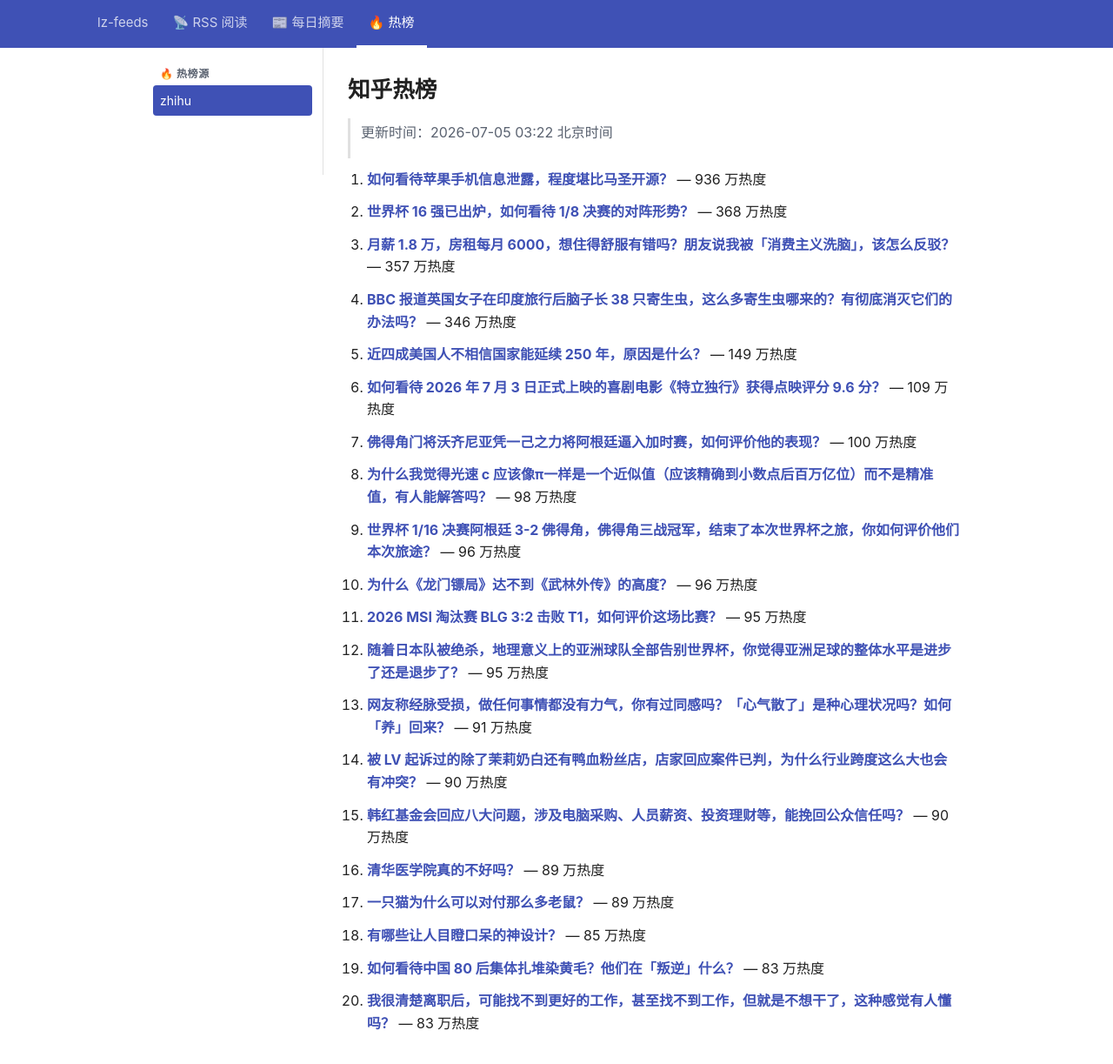
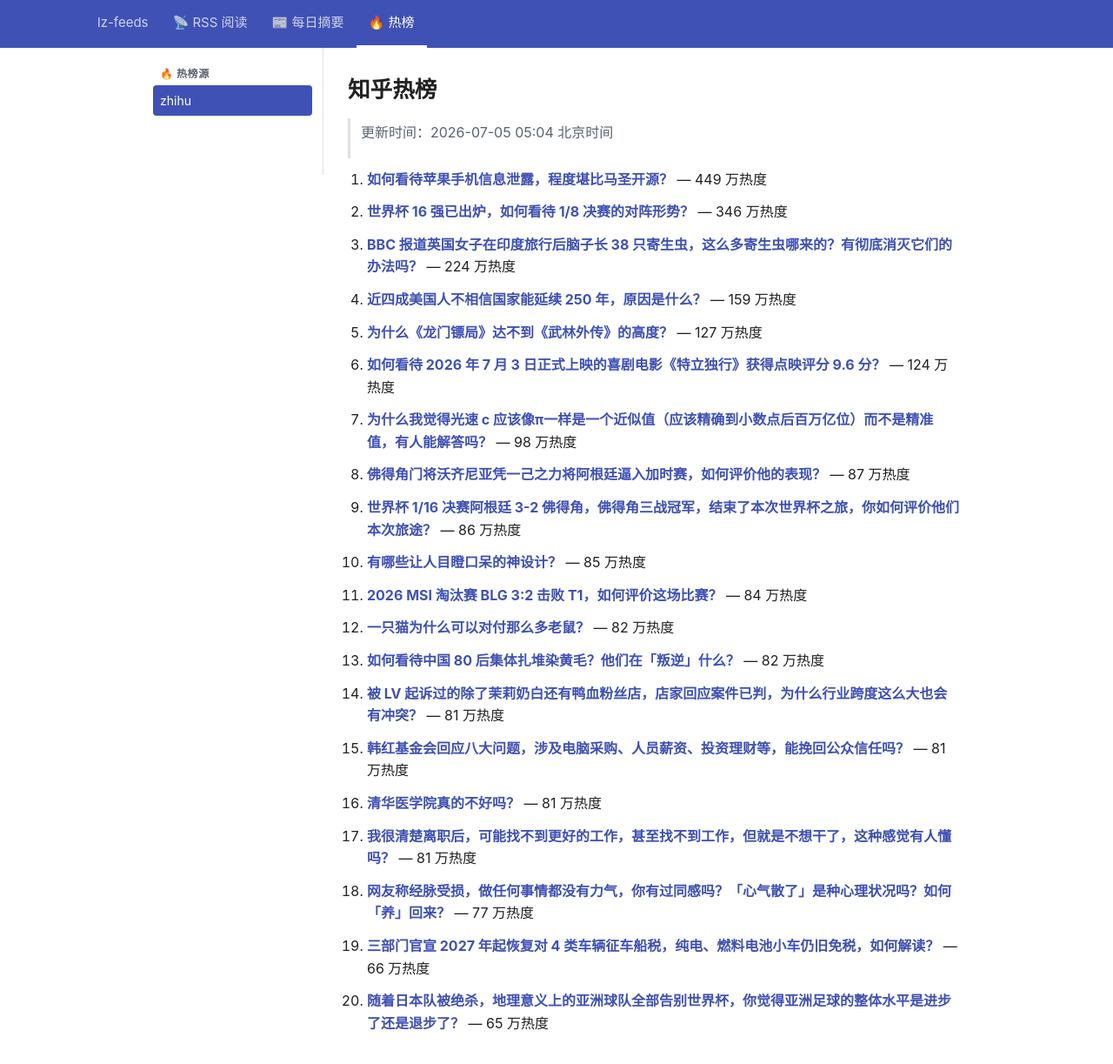
Before and after one commit to lizhang0101/lz-feeds, a Jekyll site: the page built from _hotlist/zhihu.md, in a window 1280 px wide and 1253 px high. Shown: the top 1223 px of the window at 87% size. Built offline with Jekyll 4.4.1, drawn with Linux system fonts in a browser that asks for light colours.

Commit message:
hotlist: 2026-07-04T21:04Z

```diff
--- a/_hotlist/zhihu.md
+++ b/_hotlist/zhihu.md
@@ -1,48 +1,48 @@
 ---
-updated: 2026-07-05 03:22 北京时间
+updated: 2026-07-05 05:04 北京时间
 count: 20
 ---
 
 # 知乎热榜
 
-> 更新时间：2026-07-05 03:22 北京时间
+> 更新时间：2026-07-05 05:04 北京时间
 
-1. **[如何看待苹果手机信息泄露，程度堪比马圣开源？](https://www.zhihu.com/question/2055966649900183829)** — 936 万热度
+1. **[如何看待苹果手机信息泄露，程度堪比马圣开源？](https://www.zhihu.com/question/2055966649900183829)** — 449 万热度
 
-2. **[世界杯 16 强已出炉，如何看待 1/8 决赛的对阵形势？](https://www.zhihu.com/question/2056707792375899171)** — 368 万热度
+2. **[世界杯 16 强已出炉，如何看待 1/8 决赛的对阵形势？](https://www.zhihu.com/question/2056707792375899171)** — 346 万热度
 
-3. **[月薪 1.8 万，房租每月 6000，想住得舒服有错吗？朋友说我被「消费主义洗脑」，该怎么反驳？](https://www.zhihu.com/question/2023007302307914124)** — 357 万热度
+3. **[BBC 报道英国女子在印度旅行后脑子长 38 只寄生虫，这么多寄生虫哪来的？有彻底消灭它们的办法吗？](https://www.zhihu.com/question/2056373604556562637)** — 224 万热度
 
-4. **[BBC 报道英国女子在印度旅行后脑子长 38 只寄生虫，这么多寄生虫哪来的？有彻底消灭它们的办法吗？](https://www.zhihu.com/question/2056373604556562637)** — 346 万热度
+4. **[近四成美国人不相信国家能延续 250 年，原因是什么？](https://www.zhihu.com/question/2051787784281646934)** — 159 万热度
 
-5. **[近四成美国人不相信国家能延续 250 年，原因是什么？](https://www.zhihu.com/question/2051787784281646934)** — 149 万热度
+5. **[为什么《龙门镖局》达不到《武林外传》的高度？](https://www.zhihu.com/question/28560141)** — 127 万热度
 
-6. **[如何看待 2026 年 7 月 3 日正式上映的喜剧电影《特立独行》获得点映评分 9.6 分？](https://www.zhihu.com/question/2054241838614197404)** — 109 万热度
+6. **[如何看待 2026 年 7 月 3 日正式上映的喜剧电影《特立独行》获得点映评分 9.6 分？](https://www.zhihu.com/question/2054241838614197404)** — 124 万热度
 
-7. **[佛得角门将沃齐尼亚凭一己之力将阿根廷逼入加时赛，如何评价他的表现？](https://www.zhihu.com/question/2056651923759915138)** — 100 万热度
+7. **[为什么我觉得光速 c 应该像π一样是一个近似值（应该精确到小数点后百万亿位）而不是精准值，有人能解答吗？](https://www.zhihu.com/question/649104031)** — 98 万热度
 
-8. **[为什么我觉得光速 c 应该像π一样是一个近似值（应该精确到小数点后百万亿位）而不是精准值，有人能解答吗？](https://www.zhihu.com/question/649104031)** — 98 万热度
+8. **[佛得角门将沃齐尼亚凭一己之力将阿根廷逼入加时赛，如何评价他的表现？](https://www.zhihu.com/question/2056651923759915138)** — 87 万热度
 
-9. **[世界杯 1/16 决赛阿根廷 3-2 佛得角，佛得角三战冠军，结束了本次世界杯之旅，你如何评价他们本次旅途？](https://www.zhihu.com/question/2056674905375106556)** — 96 万热度
+9. **[世界杯 1/16 决赛阿根廷 3-2 佛得角，佛得角三战冠军，结束了本次世界杯之旅，你如何评价他们本次旅途？](https://www.zhihu.com/question/2056674905375106556)** — 86 万热度
 
-10. **[为什么《龙门镖局》达不到《武林外传》的高度？](https://www.zhihu.com/question/28560141)** — 96 万热度
+10. **[有哪些让人目瞪口呆的神设计？](https://www.zhihu.com/question/29445201)** — 85 万热度
 
-11. **[2026 MSI 淘汰赛 BLG 3:2 击败 T1，如何评价这场比赛？](https://www.zhihu.com/question/2056742255814357177)** — 95 万热度
+11. **[2026 MSI 淘汰赛 BLG 3:2 击败 T1，如何评价这场比赛？](https://www.zhihu.com/question/2056742255814357177)** — 84 万热度
 
-12. **[随着日本队被绝杀，地理意义上的亚洲球队全部告别世界杯，你觉得亚洲足球的整体水平是进步了还是退步了？](https://www.zhihu.com/question/2055227215474856026)** — 95 万热度
+12. **[一只猫为什么可以对付那么多老鼠？](https://www.zhihu.com/question/12907550235)** — 82 万热度
 
-13. **[网友称经脉受损，做任何事情都没有力气，你有过同感吗？「心气散了」是种心理状况吗？如何「养」回来？](https://www.zhihu.com/question/2056331210230428065)** — 91 万热度
+13. **[如何看待中国 80 后集体扎堆染黄毛？他们在「叛逆」什么？](https://www.zhihu.com/question/2055282982999385425)** — 82 万热度
 
-14. **[被 LV 起诉过的除了茉莉奶白还有鸭血粉丝店，店家回应案件已判，为什么行业跨度这么大也会有冲突？](https://www.zhihu.com/question/2056495076205748461)** — 90 万热度
+14. **[被 LV 起诉过的除了茉莉奶白还有鸭血粉丝店，店家回应案件已判，为什么行业跨度这么大也会有冲突？](https://www.zhihu.com/question/2056495076205748461)** — 81 万热度
 
-15. **[韩红基金会回应八大问题，涉及电脑采购、人员薪资、投资理财等，能挽回公众信任吗？](https://www.zhihu.com/question/2056125863993914328)** — 90 万热度
+15. **[韩红基金会回应八大问题，涉及电脑采购、人员薪资、投资理财等，能挽回公众信任吗？](https://www.zhihu.com/question/2056125863993914328)** — 81 万热度
 
-16. **[清华医学院真的不好吗？](https://www.zhihu.com/question/2056358826610094746)** — 89 万热度
+16. **[清华医学院真的不好吗？](https://www.zhihu.com/question/2056358826610094746)** — 81 万热度
 
-17. **[一只猫为什么可以对付那么多老鼠？](https://www.zhihu.com/question/12907550235)** — 89 万热度
+17. **[我很清楚离职后，可能找不到更好的工作，甚至找不到工作，但就是不想干了，这种感觉有人懂吗？](https://www.zhihu.com/question/2055534116913910852)** — 81 万热度
 
-18. **[有哪些让人目瞪口呆的神设计？](https://www.zhihu.com/question/29445201)** — 85 万热度
+18. **[网友称经脉受损，做任何事情都没有力气，你有过同感吗？「心气散了」是种心理状况吗？如何「养」回来？](https://www.zhihu.com/question/2056331210230428065)** — 77 万热度
 
-19. **[如何看待中国 80 后集体扎堆染黄毛？他们在「叛逆」什么？](https://www.zhihu.com/question/2055282982999385425)** — 83 万热度
+19. **[三部门官宣 2027 年起恢复对 4 类车辆征车船税，纯电、燃料电池小车仍旧免税，如何解读？](https://www.zhihu.com/question/2056428259915702710)** — 66 万热度
 
-20. **[我很清楚离职后，可能找不到更好的工作，甚至找不到工作，但就是不想干了，这种感觉有人懂吗？](https://www.zhihu.com/question/2055534116913910852)** — 83 万热度
+20. **[随着日本队被绝杀，地理意义上的亚洲球队全部告别世界杯，你觉得亚洲足球的整体水平是进步了还是退步了？](https://www.zhihu.com/question/2055227215474856026)** — 65 万热度
```
